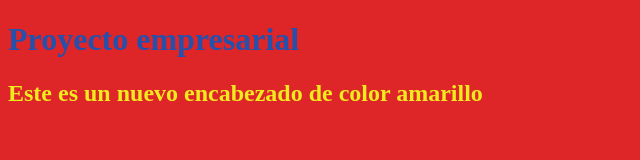
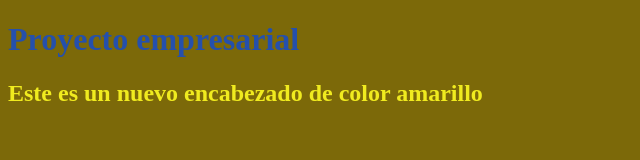
Before and after one commit to mirkosan1/cursogit, a plain HTML site: page index.html in a window 1280 px wide. Shown: the whole page, without its empty margins (0-640 px from the left). Drawn offline with Linux system fonts and the light colour scheme.

```diff
--- a/CSS/estilos.css
+++ b/CSS/estilos.css
@@ -1,7 +1,7 @@
 @charset "utf-8";
 /* CSS Document */
 body{
-	background-color: #DE2528;
+	background-color:#7C6909 ;
 	font-weight: bold;
 	color: #2550AC;
 }
```
